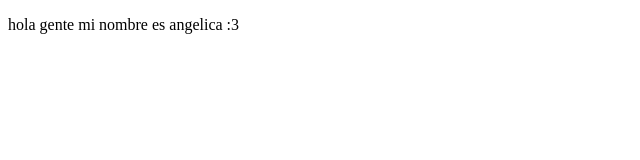
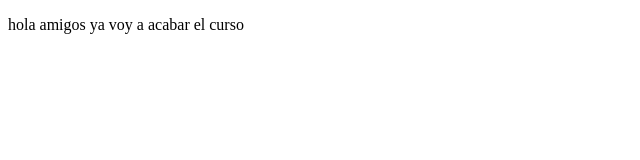
Before and after one commit to ANGELL49/proyectoPrework, a plain HTML site: page index.html in a window 1280 px wide. Shown: the full height of the page, 0-640 px from the left. Drawn offline with Linux system fonts and the light colour scheme.

```diff
--- a/index.html
+++ b/index.html
@@ -8,7 +8,7 @@
 </head>
 <body>
     <p>
-        hola gente mi nombre es angelica :3
+        hola amigos ya voy a acabar el curso
     </p>
 </body>
 </html>
```
